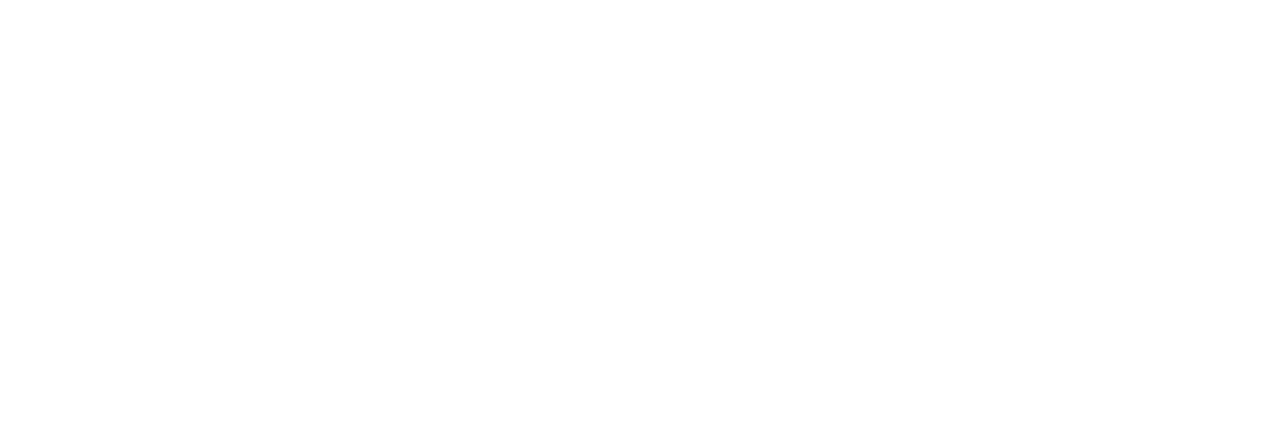
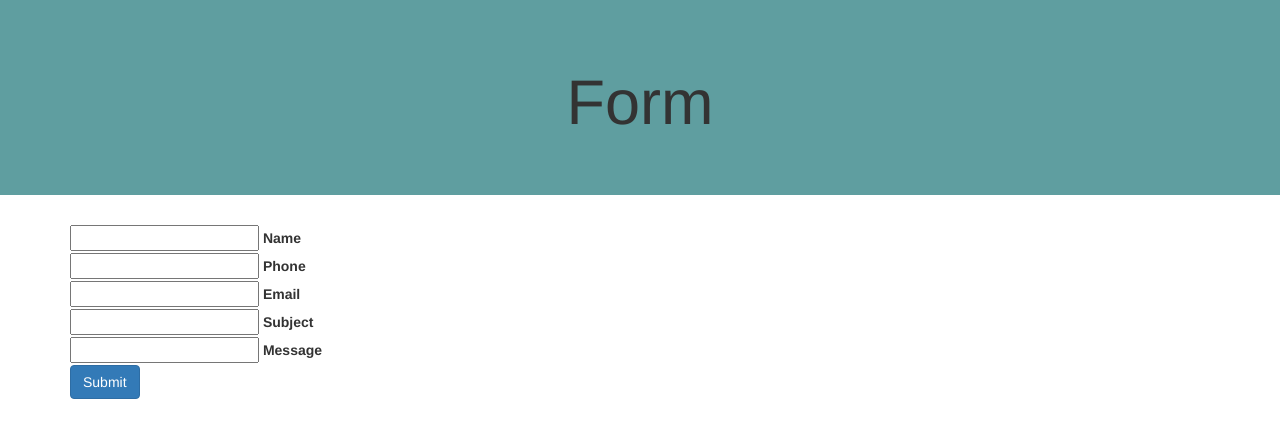
Before and after one commit to kftwotwo/weekend-practice, a plain HTML site: page index.html in a window 1280 px wide. Drawn offline with Linux system fonts and the light colour scheme.

Commit message:
add basjc html

```diff
--- a/css/styles.css
+++ b/css/styles.css
@@ -0,0 +1,4 @@
+.jumbotron {
+  text-align: center;
+  background-color: cadetblue;
+}
--- a/index.html
+++ b/index.html
@@ -9,6 +9,23 @@
     <title>Project</title>
   </head>
   <body>
-
+    <div class="jumbotron">
+      <h1>Form</h1>
+    </div>
+    <form id="input">
+      <div class="container">
+        <input type="text">
+        <label id="name">Name</label><br>
+        <input type="text">
+        <label id="email">Phone</label><br>
+        <input type="text">
+        <label id="email">Email</label><br>
+        <input type="text">
+        <label id="subject">Subject</label><br>
+        <input type="text">
+        <label id="message">Message</label><br>
+      </form>
+      <button type="submit" class="btn btn-primary">Submit</button>
+    </div>
   </body>
 </html>
--- a/js/scripts.js
+++ b/js/scripts.js
@@ -0,0 +1,13 @@
+
+
+
+
+
+$(document).ready(function(){
+  $("form#input").submit(function(event){
+    event.preventDeafult();
+
+
+    $("form#input").hide();
+  });
+});
```
